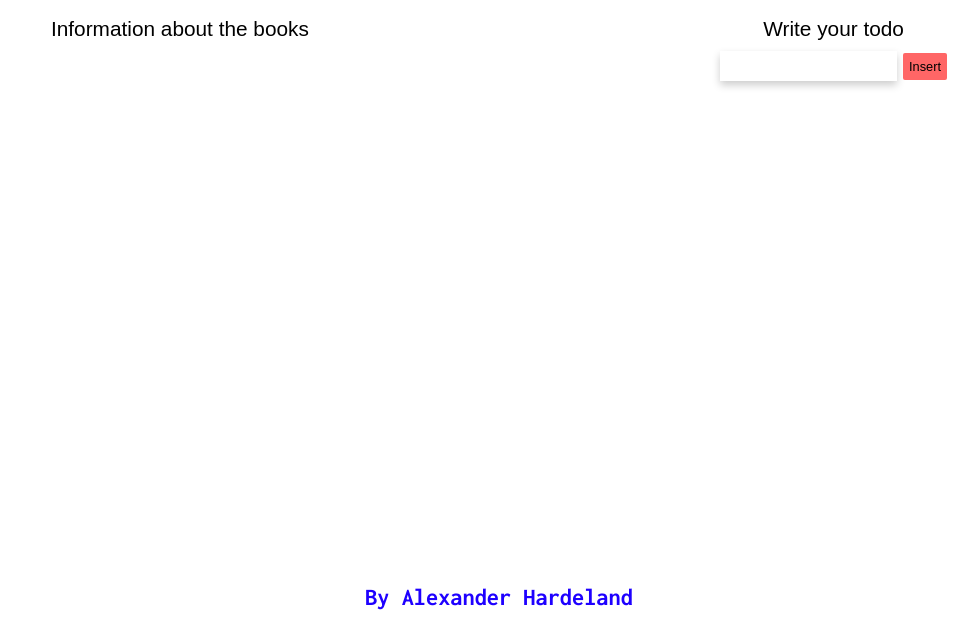
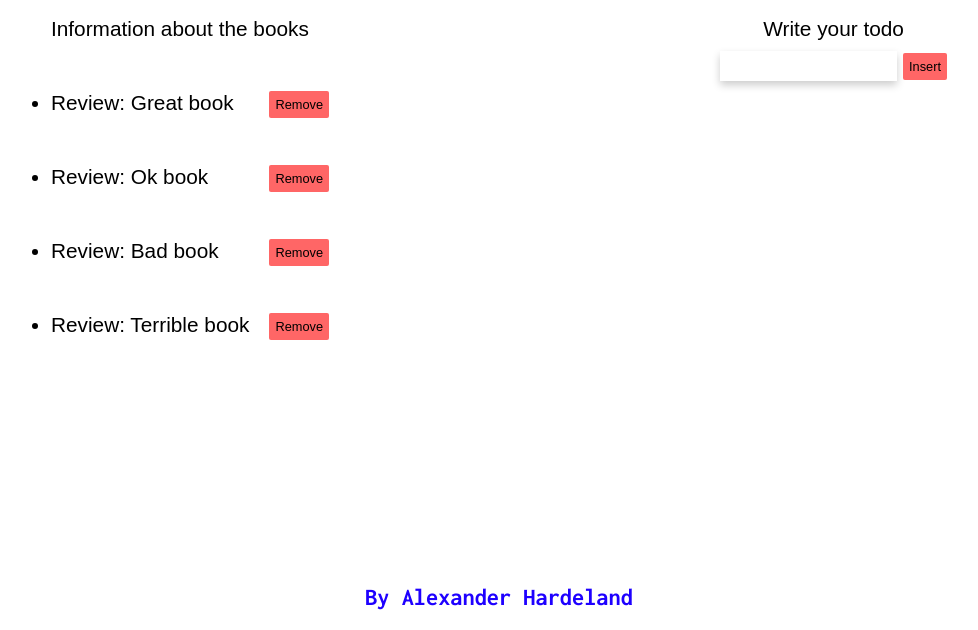
Before and after one commit to PythonMasterAlexander/alexander-hardeland-js2-ma2, a website with bundled scripts: page index.html in a window 1280 px wide. Shown: the part 170-800 px from the top of the page, without its empty margins (141-1119 px from the left). Built offline with nearby package versions, Linux system fonts and the light colour scheme; a web font is replaced by a local one.

Commit message:
Continue building the code base

```diff
--- a/scripts/components/createHtml.js
+++ /dev/null
@@ -1,12 +0,0 @@
-export const createHtml = function(item) {
-  let html = "";
-
-  html = `
-    <li>
-      <span class="list-item">${item}</span>
-      <i class="fa fa-trash" data-item="${item}"></i>
-    </li>
-  `;
-
-  return html;
-};
--- a/scripts/components/createList.js
+++ b/scripts/components/createListForTodoList.js
@@ -1,9 +1,9 @@
-export const createList = function(inputInHtml) {
+export const createListForTodoList = function(inputInHtml) {
   let html = "";
 
   html = `
     <li>
-      <span>${inputInHtml}</span>
+      <span class="list-item">${inputInHtml}</span>
       <i class="fa-solid fa-trash" data-item="${inputInHtml}"></i>
     </li>
   `;
--- a/scripts/script.js
+++ b/scripts/script.js
@@ -1,5 +1,5 @@
 import { buttonElement, inputElement, listContainer, bookListContainer } from "./constants/constants.js";
-import { createHtml } from "./components/createHtml.js";
+import { createListForTodoList } from "./components/createListForTodoList.js";
 import { toggleClickClassOnOff } from "./components/toggleClickClassOnOff.js";
 
 /* -This variable must be declared here and not be a import from another file.
@@ -24,7 +24,7 @@ const generateHtmlForList = function() {
   listContainer.innerHTML = "";
 
   for(let i = 0; i < todoListArr.length; i++) {
-    listContainer.innerHTML += createHtml(todoListArr[i]);
+    listContainer.innerHTML += createListForTodoList(todoListArr[i]);
   }
 
   const listItems = document.querySelectorAll('.list-item');
@@ -74,10 +74,30 @@ let books = [
   },
 ];
 
-for(let i = 0; i < books.length; i++) {
-  const bookReviewDate = books[i].isbn;
-  const bookReview = books[i].title;
-}
-
 //TODO Ad a button or icon that removes the list item when you click it
 //TODO When there is no more items display a message
+
+const removeBookListItem = function() {
+  const bookRelease = event.target.dataset.item;
+
+  console.log(bookRelease);
+};
+
+for(let i = 0; i < books.length; i++) {
+  const bookReviewId = books[i].isbn;
+  const bookReview = books[i].title;
+
+  let html = "";
+  html = `
+    <li>
+      <span>Review: ${bookReview}</span>
+      <button class="book-list__button" data-item="${bookReviewId}">Remove</button>
+    </li
+  `;
+  bookListContainer.innerHTML += html;
+
+  const buttonsInList = document.querySelectorAll('.book-list__button');
+  buttonsInList.forEach(function(button) {
+    button.addEventListener('click', removeBookListItem);
+  });
+}
--- a/styles/scss/partials/_books-section.scss
+++ b/styles/scss/partials/_books-section.scss
@@ -2,4 +2,14 @@
   p {
     margin: $margin-size 0;
   }
+
+  .book-list__button {
+    background: $color-button-background;
+    border-radius: 2px;
+    font-family: 'Kdam Thmor Pro', sans-serif;
+    font-size: 0.8rem;
+    float: right;
+    padding: 6px;
+    margin-left: $margin-size;
+  }
 }
--- a/styles/scss/partials/_main.scss
+++ b/styles/scss/partials/_main.scss
@@ -27,6 +27,10 @@ body {
     font-family: 'Inconsolata', monospace;
     text-align: center;
   }
+
+  li, span {
+    cursor: pointer;
+  }
 }
 
 header {
@@ -49,6 +53,10 @@ main {
   h3 {
     font-size: 2rem;
   }
+
+  li {
+    margin: $margin-extra-size 0;
+  }
 }
 
 .page-wrapper {
```
Also changed, not shown: styles/style.css, 1 other file.
